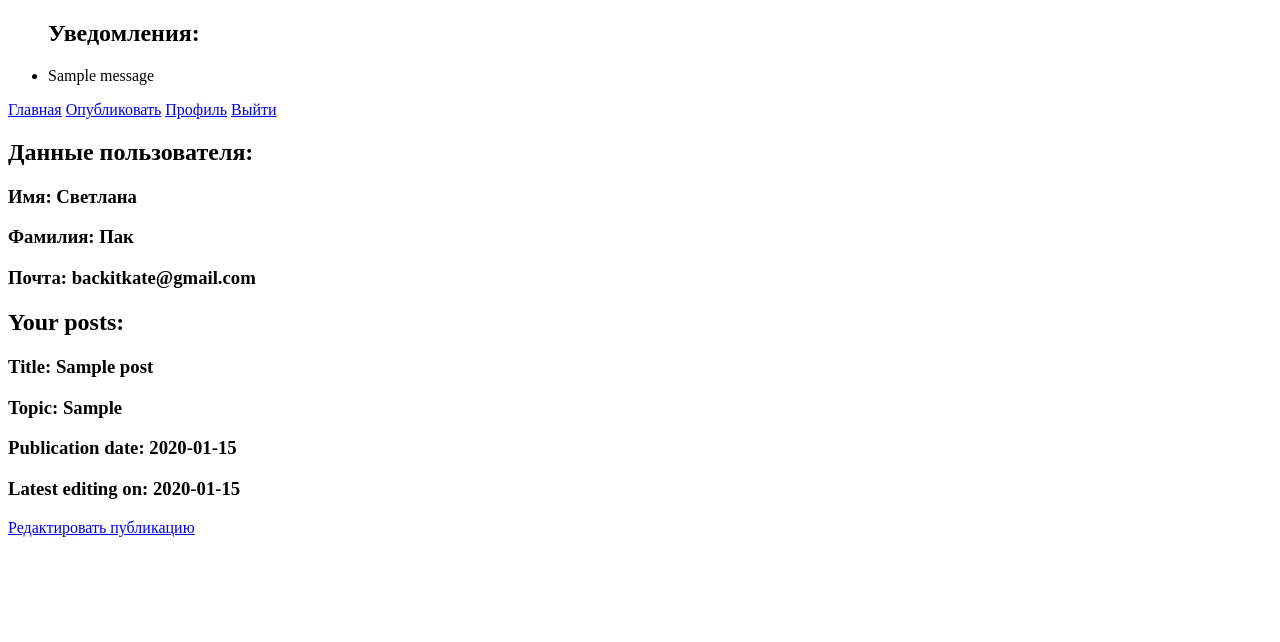
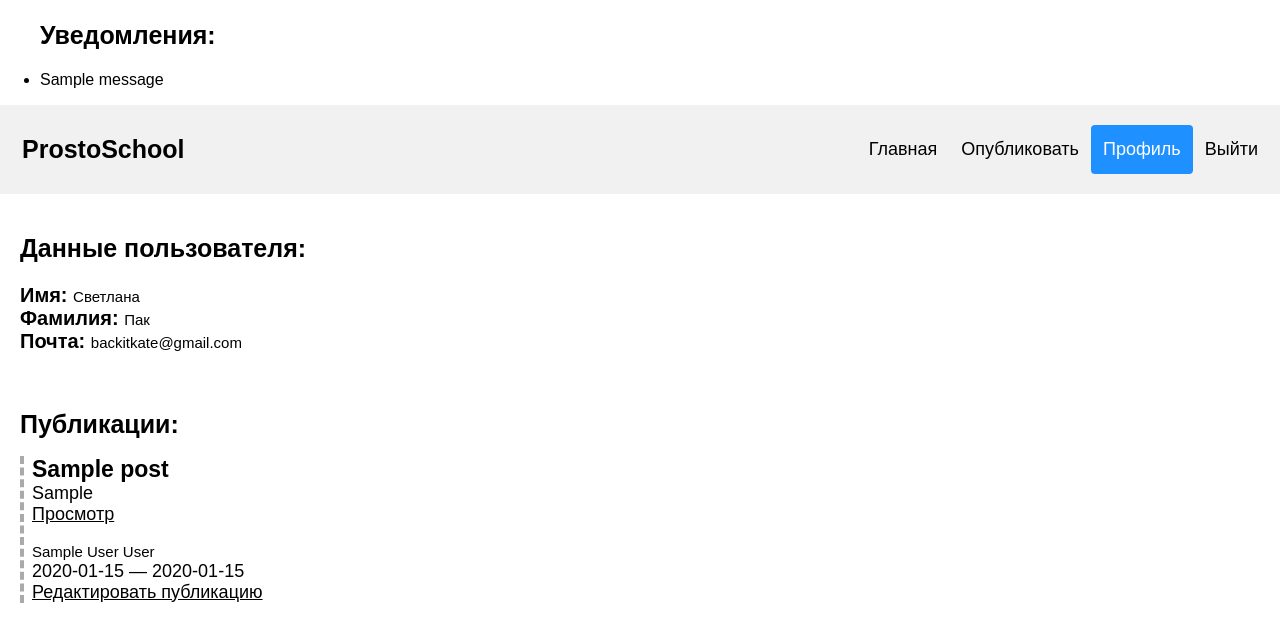
Before and after one commit to infinityuser/www_, a Flask app: page /profile in a window 1280 px wide. Shown: the top 642 px of the page. Run offline with Flask 2, Linux system fonts and the light colour scheme; a user stored in the database is signed in; tables that the repository leaves empty hold one stand-in row (values such as "Sample post"); one stand-in notice (Sample message) is shown.

Commit message:
final before the speech

```diff
--- a/application/static/styles/main.css
+++ b/application/static/styles/main.css
@@ -148,6 +148,16 @@ input[type=text], select {
 	box-sizing: border-box;
 }
 
+input[type=password], select {
+	width: 100%;
+	padding: 12px 20px;
+	margin: 8px 0;
+	display: inline-block;
+	border: 1px solid #ccc;
+	border-radius: 4px;
+	box-sizing: border-box;
+}
+
 input[type=submit] {
 	width: 100%;
 	background-color: dodgerblue;
@@ -168,3 +178,39 @@ input[type=submit]:hover {
 	background-color: #f2f2f2;
 	padding: 20px;
 }
+
+.signup_window {
+	padding: 20px 20px;
+}
+
+.signup_window .title {
+	font-size: 25px;
+	font-weight: bold;
+}
+
+.signup_window a {
+	font-size: 18px;
+	font-weight: normal;
+	color: black;
+}
+
+.profile {
+	padding: 20px 20px;
+}
+
+.profile .title {
+	font-size: 25px;
+	font-weight: bold;
+}
+
+.profile .data {
+	font-size: 20px;
+	font-weight: bold;
+	color: black;
+}
+
+.profile .data_holder {
+	font-size: 15px;
+	font-weight: normal;
+	color: black;
+}
--- a/application/templates/post.html
+++ b/application/templates/post.html
@@ -26,7 +26,7 @@
 			<a href="{{url_for('home.home_page')}}">Главная</a>
 			{% if current_user.is_authenticated %}
 				{% if 'write' in current_user.permissions.split('+') %}
-					<a class="activa" href="{{url_for('post.create_post_page')}}">Опубликовать</a>
+					<a class="active" href="{{url_for('post.create_post_page')}}">Опубликовать</a>
 				{% endif %}
 				<a href="{{url_for('profile.profile_page')}}">Профиль</a>
 				<a href="{{url_for('auth.logout_page')}}">Выйти</a>
@@ -42,7 +42,7 @@
 			{{ form.csrf_token }}
 			{{ form.title(placeholder="Название публикации") }}<br>
 			{{ form.topic(placeholder="Тема публикации") }}<br>
-			{{ form.body(cols="50", rows="50", placeholder="Содержание") }}<br>
+			{{ form.body(cols="38", rows="50", placeholder="Содержание") }}<br>
 			<b class="private"> Закрытая публикация </b> {{ form.private() }}<br>
 			{{ form.submit(value="Опубликовать") }}<br>
 		</form>
--- a/application/templates/profile.html
+++ b/application/templates/profile.html
@@ -1,52 +1,71 @@
 <!DOCTYPE HTML>
 <html lang="en">
 <head>
-	<meta charset="utf-8">
+	<meta charset="utf-8" name="viewport" content="width=device-width, initial-scale=1">
 	<title>Profile</title>
+	<link rel="stylesheet" type="text/css" href="{{url_for('static', filename='styles/main.css')}}">
 </head>
 
+<body>
+	<div class="flash">
 		{% with messages = get_flashed_messages() %}
 			{% if messages %}
 				<ul class="flash">
-		<h2> Уведомления: </h2>
+				<h2 class="title"> Уведомления: </h2>
 					{% for message in messages %}
-				<li>{{ message }}</li>
+						<li class="flash">{{ message }}</li>
 					{% endfor %}
 				</ul>
 			{% endif %}
 		{% endwith %}
+	</div>
 
-<header>
+	<div class="header">
+		<a href="{{url_for('home.home_page')}}" class="logo">ProstoSchool</a>
+		<div class="header-right">
 			<a href="{{url_for('home.home_page')}}">Главная</a>
 			{% if current_user.is_authenticated %}
 				{% if 'write' in current_user.permissions.split('+') %}
 					<a href="{{url_for('post.create_post_page')}}">Опубликовать</a>
 				{% endif %}
-		<a href="{{url_for('profile.profile_page')}}">Профиль</a>
+				<a class="active" href="{{url_for('profile.profile_page')}}">Профиль</a>
 				<a href="{{url_for('auth.logout_page')}}">Выйти</a>
 			{% else %}
 				<a href="{{url_for('auth.login_page')}}">Авторизация</a>
 				<a href="{{url_for('auth.signup_page')}}">Регистрация</a>
 			{% endif %}
-</header>
+		</div>
+	</div>
 
-<body>
-	<h2> Данные пользователя: </h2>
-	<h3> Имя: {{ user.name }} </h3>
-	<h3> Фамилия: {{ user.surname }} </h3>
-	<h3> Почта: {{ user.email }} </h3>
+	<div class="profile">
+		<h2 class="title"> Данные пользователя: </h2>
+		<b class="data"> Имя: </b> <b class="data_holder"> {{ user.name }} </b> <br>
+		<b class="data"> Фамилия: </b> <b class="data_holder"> {{ user.surname }} </b> <br>
+		<b class="data"> Почта: </b> <b class="data_holder"> {{ user.email }} </b> <br>
+	</div>
 
-	<h2> Your posts: </h2>
-	{% for post in posts %}
-	<h3> Title: {{ post.title }} </h3>
-	<h3> Topic: {{ post.topic }} </h3>
-	<h3> Publication date: {{ post.publication_date }} </h3>
-	<h3> Latest editing on: {{ post.latest_editing_date }} </h3>
-		{% if post.private %}
-			<h3> *private publication <h3>
-		{% endif %}
+	<div class="publications">
+		<h1 class="title"> Публикации: </h1>
+		{% for current_post in range(post_num_begin, post_num_end): %}
+		<div class="post">
+			{% set post = posts[current_post] %}
+			<b class="name"> {{ post.title }} </b> <br>
+			<b class="topic"> {{ post.topic }} </b> <br>
+			<a href="{{url_for('post.view_post_page', id_=post.id)}}">Просмотр</a>
+			<br>
+			<br>
+			<b class="user"> {{ post.author_name }} {{ post.author_surname }} </b> <br>
+			<b class="date"> {{ post.publication_date }} — {{ post.latest_editing_date }} </b>
+			<br>
 			<a href="{{url_for('post.edit_post_page', id_=post.id)}}">Редактировать публикацию</a>
+		</div>
 		<br>
 		{% endfor %}
+
+		{% if post_num_end != post_num_all %}
+			<br>
+			<a href="{{url_for('profile.profile_page', post_num_begin_=post_num_end)}}">Следующие публикации</a>
+		{% endif %}
+	</div>
 </body>
 </html>
--- a/application/templates/view.html
+++ b/application/templates/view.html
@@ -23,7 +23,7 @@
 	<div class="header">
 		<a href="{{url_for('home.home_page')}}" class="logo">ProstoSchool</a>
 		<div class="header-right">
-			<a href="{{url_for('home.home_page')}}">Главная</a>
+			<a class="active" href="{{url_for('home.home_page')}}">Главная</a>
 			{% if current_user.is_authenticated %}
 				{% if 'write' in current_user.permissions.split('+') %}
 					<a href="{{url_for('post.create_post_page')}}">Опубликовать</a>
--- a/application/user/post.py
+++ b/application/user/post.py
@@ -54,7 +54,7 @@ def edit_post_page(id_):
 
 @post.route("/view_<id_>")
 def view_post_page(id_):
-	if current_user.is_authenticated and not ('read' in current_user.permissions.split('+') and Post.query.get(int(id_)) and Post.query.get(int(id_)).author_id == current_user.id):
+	if current_user.is_authenticated and not ('read' in current_user.permissions.split('+')):
 		flash("Нет доступа!", 'danger')
 		return redirect(url_for('home.home_page'))
 
--- a/application/user/profile.py
+++ b/application/user/profile.py
@@ -8,13 +8,10 @@ from sqlalchemy import desc, asc
 profile = Blueprint('profile', __name__)
 
 @profile.route("/profile")
+@profile.route("/profile_<post_num_begin_>")
 @login_required
-def profile_page():
-	return render_template('profile.html', user=current_user, posts=Post.query.filter_by(author_id=current_user.id).order_by(asc(Post.publication_date)).all())
-
-'''
-@profile.route("/change_profile")
-@login_required
-def change_profile():
-	return render_template('profile.html', user=current_user)
-'''
+def profile_page(post_num_begin_=0):
+	return render_template("profile.html", user=current_user, post_num_begin=int(post_num_begin_),
+		post_num_end=min(int(post_num_begin_) + 5, buf := Post.query.filter_by(author_id=current_user.id).order_by(asc(Post.publication_date)).count()),
+		post_num_all=buf,
+		posts=Post.query.filter_by(author_id=current_user.id).order_by(asc(Post.publication_date)).all())
```
Also changed, not shown: application/templates/login.html (+17 -9 lines), application/templates/signup.html (+18 -11 lines), application/data/site.db. Lines whose indentation alone changed are shown as unchanged.
